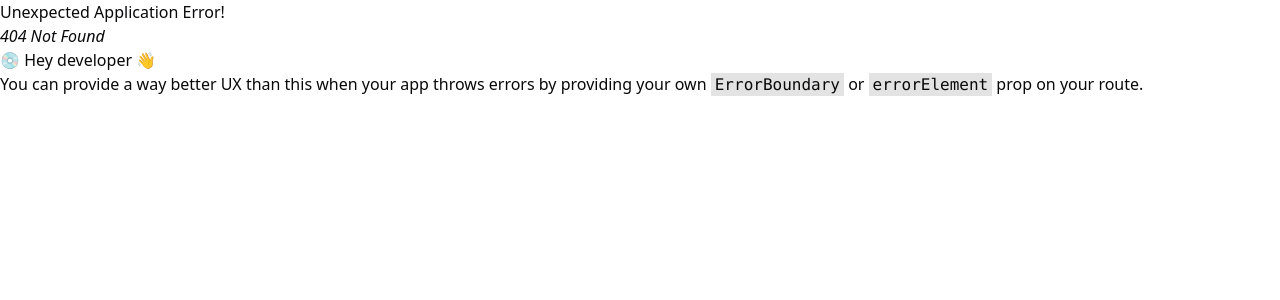
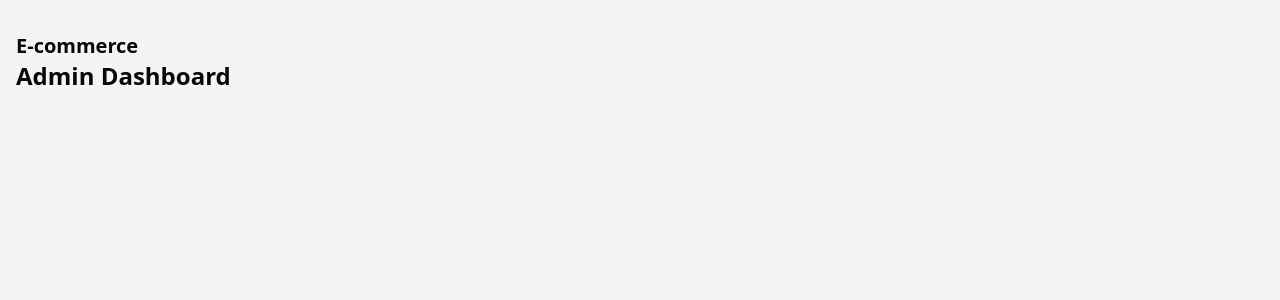
Before and after one commit to thiri-kyaw-khaing/e-commerce-shopping-app, a React (Vite) app: page /admin in a window 1280 px wide. Before the commit this address had no page. Shown: the top 300 px of the page. Built offline with nearby package versions, Linux system fonts and the light colour scheme.

Commit message:
admin root layout init

```diff
--- /dev/null
+++ b/src/Pages/admin/Header.tsx
@@ -0,0 +1,7 @@
+export default function Header() {
+  return (
+    <>
+      <h1 className="text-xl font-bold">E-commerce</h1>
+    </>
+  );
+}
--- /dev/null
+++ b/src/Pages/admin/adminDashboard.tsx
@@ -0,0 +1,3 @@
+export default function AdminDashboardPage() {
+  return <div className="font-bold text-2xl pb-4">Admin Dashboard</div>;
+}
--- /dev/null
+++ b/src/Pages/admin/rootlayout.tsx
@@ -0,0 +1,22 @@
+import { Outlet } from "react-router-dom";
+import Header from "./Header";
+
+export default function RootLayoutAdmin() {
+  return (
+    <div className="min-h-screen bg-gray-100">
+      <div className="container mx-auto px-4 py-8">
+        <Header />
+        <Outlet />
+      </div>
+    </div>
+    //     <>
+    //   <div className="flex flex-col min-h-screen">
+    //     <Header />
+    //     <main className="flex-1 container mx-auto px-4 py-6">
+    //       <Outlet />
+    //     </main>
+    //     <Footer />
+    //   </div>
+    // </>
+  );
+}
```
Also changed, not shown: src/routes.tsx (+7 -0 lines).
